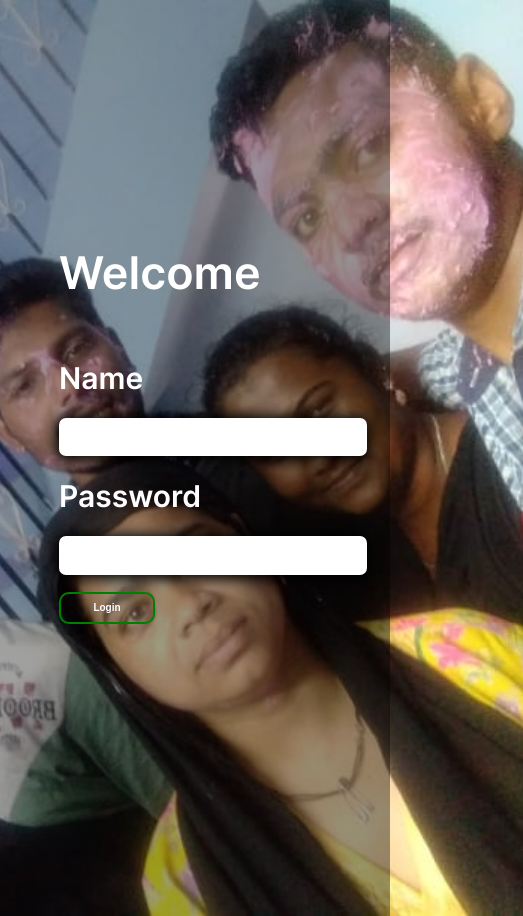
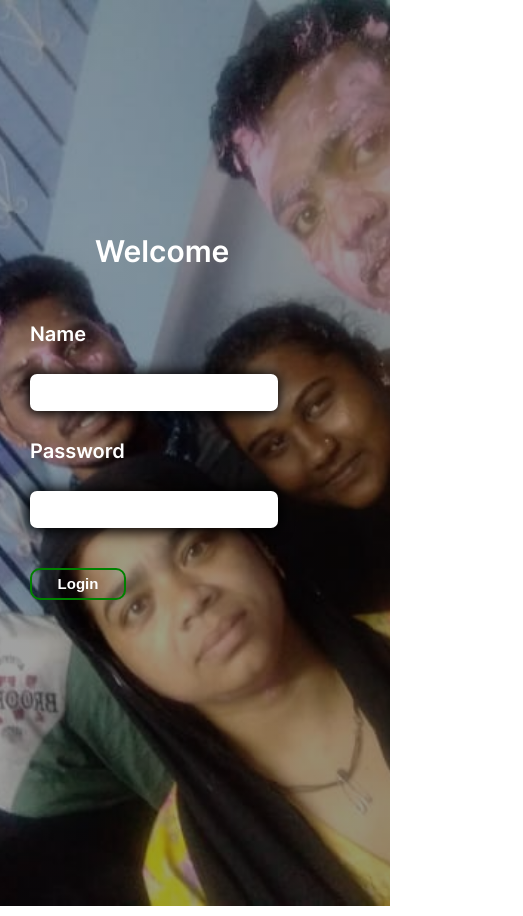
Before and after one commit to Suhail-SJrD/Project-Gallary, a plain HTML site: page index.html in a window 390 px wide. Shown: the whole page, 523 px wide, since content can reach past the window. Drawn offline with Linux system fonts and the light colour scheme.

Commit message:
Update index.css

```diff
--- a/index.css
+++ b/index.css
@@ -84,12 +84,10 @@ textarea {
 @media screen and (max-width: 714px) {
 
     body {
-        height: 900px;
+        height: 890px;
         background-position: center;
-        background-size: cover;
         color: white;
         background-image: linear-gradient(to right, rgba(3, 4, 4, 0.378), rgba(0, 0, 0, 0.411)), url('./Login\ img.jpg');
-
     }
 
     .Login_space>form {
@@ -97,26 +95,40 @@ textarea {
         display: inline-block;
         display: flex;
         position: absolute;
-        left: -133px;
-        font-size: 30px;
+        left: -57px;
+        font-size: 20px;
+        width: 10rem;
 
     }
 
-    .main_container>.Login_space>form>label{
-        line-height: 5rem;
+    .Login_space>form>h2 {
+        width: 10rem;
+        position: relative;
+        left: -40px;
     }
 
-    .main_container>.Login_space>form>input{
-        width: 290px;
-        height: 90px;
+    .main_container>.Login_space>form>label {
+        line-height: 5rem;
+        width: 10rem;
+        position: relative;
+        left: -105px;
     }
 
-    .Login_space>form>.submit_button>button{
+
+    .main_container>.Login_space>form>input {
+        width: 230px;
+        height: 35px;
+        position: relative;
+        left: -105px;
+    }
+
+    .Login_space>form>.submit_button>button {
         display: inline;
         color: white;
-        font-size: 10px;
+        font-size: 15px;
         position: relative;
         bottom: 60px;
+        left: -105px;
     }
 
 }
```
